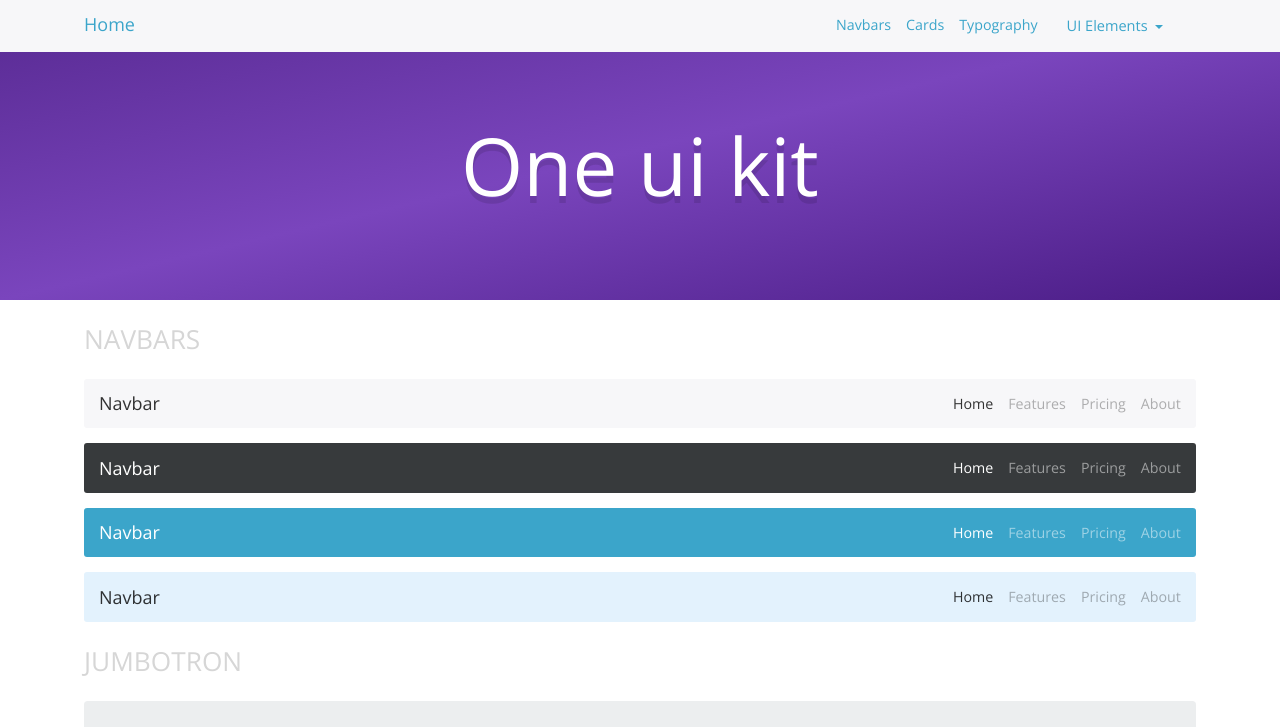
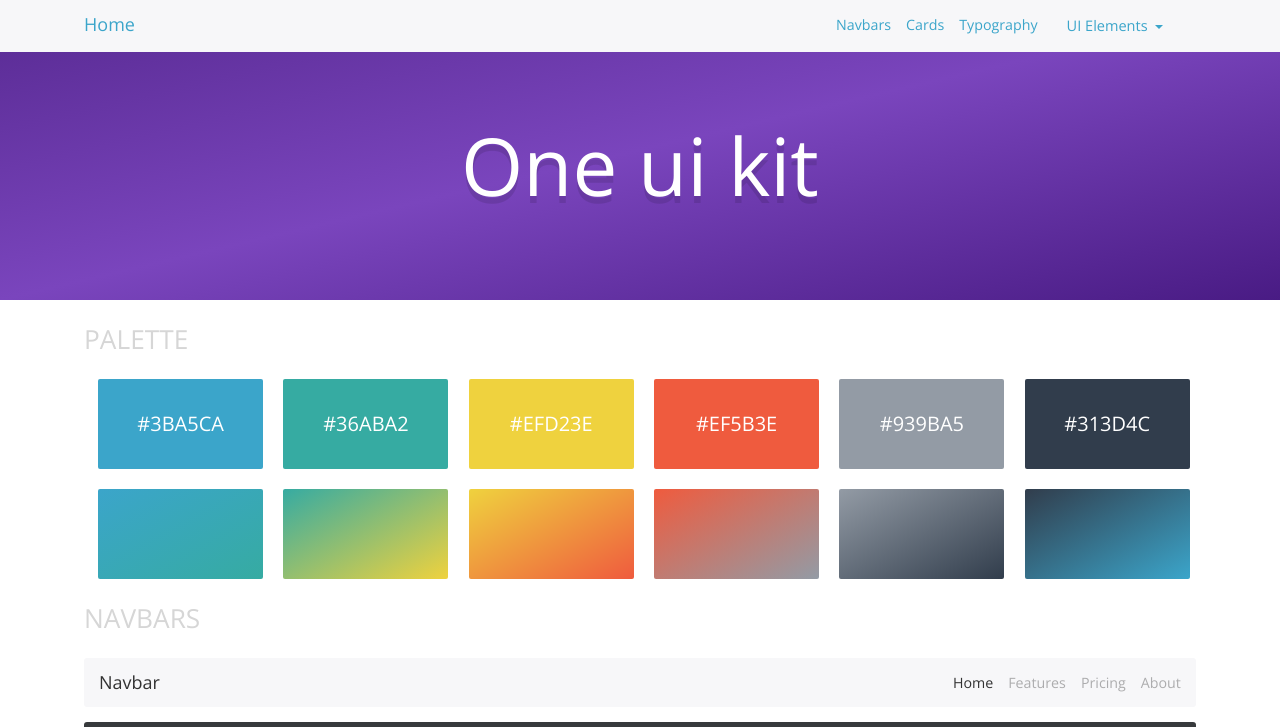
Before and after one commit to OssamaZ/One-ui-kit, a plain HTML site: page index.html in a window 1280 px wide. Shown: the top 727 px of the page. Drawn offline with nearby package versions, Linux system fonts and the light colour scheme.

Commit message:
Added the palette

```diff
--- a/index.html
+++ b/index.html
@@ -29,8 +29,19 @@
         line-height: 149px;
         text-shadow: 0px 7px 0px rgba(0,0,0,0.11);
       }
+
       #page-header a.logo:hover {
         text-decoration: none;
+      }
+
+      .palette-box {
+        width: 165px;
+        height: 90px;
+        border-radius: 2px;
+        color: white;
+        font-size: 20px;
+        text-align: center;
+        padding-top: 30px;
       }
 
       .h3-marks {
@@ -94,6 +105,56 @@
     </nav>
     <a href="#" class="logo">One ui kit</a>
   </header>
+
+  <!-- #########################
+       PALETTES -->
+  <div class="container">
+    <h3 id="h3-navbars" class="h3-marks">PALETTE</h3>
+
+    <div class="container">
+      <div class="row">
+        <div class="col-sm-2">
+          <div class="palette-box" style="background:#3BA5CA;">#3BA5CA</div>
+        </div>
+        <div class="col-sm-2">
+          <div class="palette-box" style="background:#36ABA2;">#36ABA2</div>
+        </div>
+        <div class="col-sm-2">
+          <div class="palette-box" style="background:#EFD23E;">#EFD23E</div>
+        </div>
+        <div class="col-sm-2">
+          <div class="palette-box" style="background:#EF5B3E;">#EF5B3E</div>
+        </div>
+        <div class="col-sm-2">
+          <div class="palette-box" style="background:#939BA5;">#939BA5</div>
+        </div>
+        <div class="col-sm-2">
+          <div class="palette-box" style="background:#313D4C;">#313D4C</div>
+        </div>
+      </div>
+      <div class="row" style="margin-top:20px;">
+        <div class="col-sm-2">
+          <div class="palette-box" style="background-image: -webkit-linear-gradient(top left, #3BA5CA 0%, #36ABA2 100%);background-image: -o-linear-gradient(top left, #3BA5CA 0%, #36ABA2 100%);background-image: linear-gradient(to bottom right, #3BA5CA 0%, #36ABA2 100%);"></div>
+        </div>
+        <div class="col-sm-2">
+          <div class="palette-box" style="background-image: -webkit-linear-gradient(top left, #36ABA2 0%, #EFD23E 100%);background-image: -o-linear-gradient(top left, #36ABA2 0%, #EFD23E 100%);background-image: linear-gradient(to bottom right, #36ABA2 0%, #EFD23E 100%);"></div>
+        </div>
+        <div class="col-sm-2">
+          <div class="palette-box" style="background-image: -webkit-linear-gradient(top left, #EFD23E 0%, #EF5B3E 100%);background-image: -o-linear-gradient(top left, #EFD23E 0%, #EF5B3E 100%);background-image: linear-gradient(to bottom right, #EFD23E 0%, #EF5B3E 100%);"></div>
+        </div>
+        <div class="col-sm-2">
+          <div class="palette-box" style="background-image: -webkit-linear-gradient(top left, #EF5B3E 0%, #939BA5 100%);background-image: -o-linear-gradient(top left, #EF5B3E 0%, #939BA5 100%);background-image: linear-gradient(to bottom right, #EF5B3E 0%, #939BA5 100%);"></div>
+        </div>
+        <div class="col-sm-2">
+          <div class="palette-box" style="background-image: -webkit-linear-gradient(top left, #939BA5 0%, #313D4C 100%);background-image: -o-linear-gradient(top left, #939BA5 0%, #313D4C 100%);background-image: linear-gradient(to bottom right, #939BA5 0%, #313D4C 100%);"></div>
+        </div>
+        <div class="col-sm-2">
+          <div class="palette-box" style="background-image: -webkit-linear-gradient(top left, #313D4C 0%, #3BA5CA 100%);background-image: -o-linear-gradient(top left, #313D4C 0%, #3BA5CA 100%);background-image: linear-gradient(to bottom right, #313D4C 0%, #3BA5CA 100%);"></div>
+        </div>
+      </div>
+    </div>
+
+  </div> <!-- /container for PALETTES -->
 
   <!-- #########################
        NAVBARS -->
@@ -1022,5 +1083,14 @@
 
     <script src="https://code.jquery.com/jquery-1.10.2.min.js"></script>
     <script src="js/bootstrap.js"></script>
+    <script>
+      (function(i,s,o,g,r,a,m){i['GoogleAnalyticsObject']=r;i[r]=i[r]||function(){
+      (i[r].q=i[r].q||[]).push(arguments)},i[r].l=1*new Date();a=s.createElement(o),
+      m=s.getElementsByTagName(o)[0];a.async=1;a.src=g;m.parentNode.insertBefore(a,m)
+      })(window,document,'script','//www.google-analytics.com/analytics.js','ga');
+
+      ga('create', 'UA-72020158-1', 'auto');
+      ga('send', 'pageview');
+    </script>
   </body>
 </html>
```
